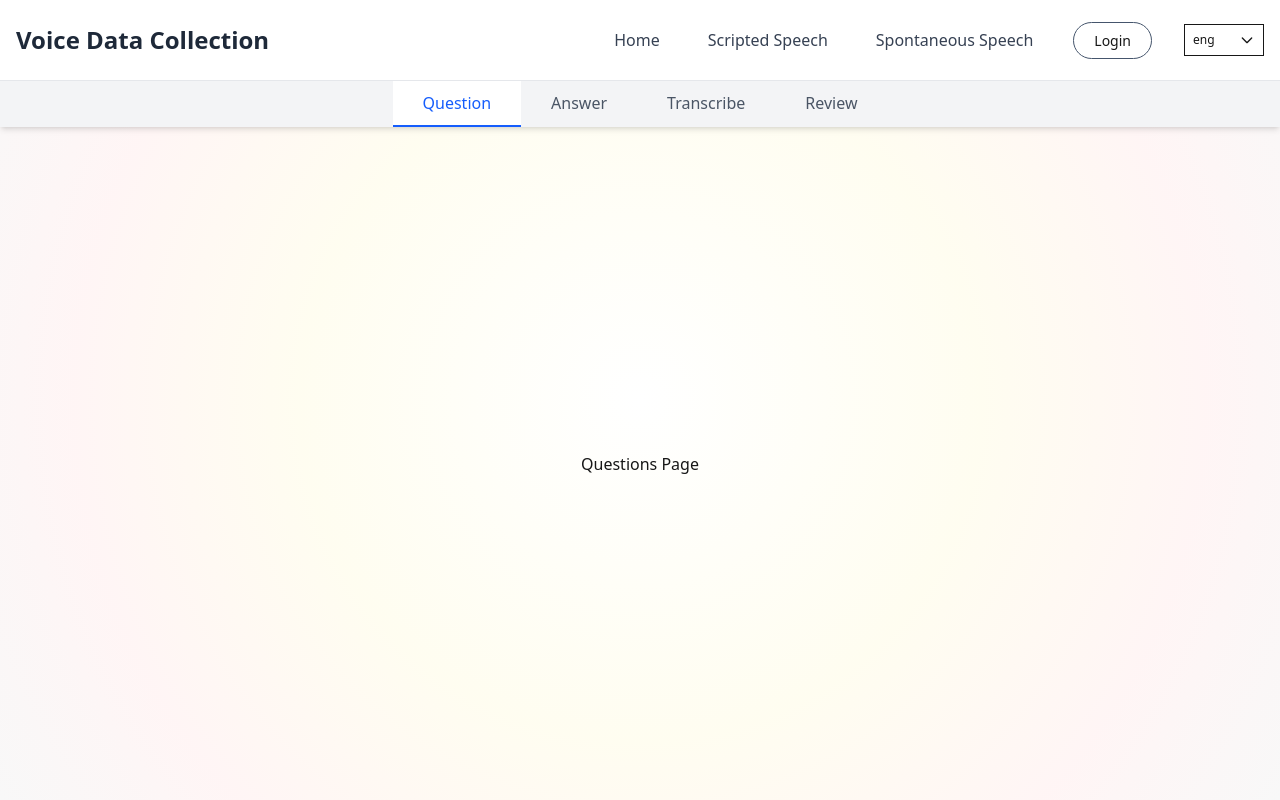
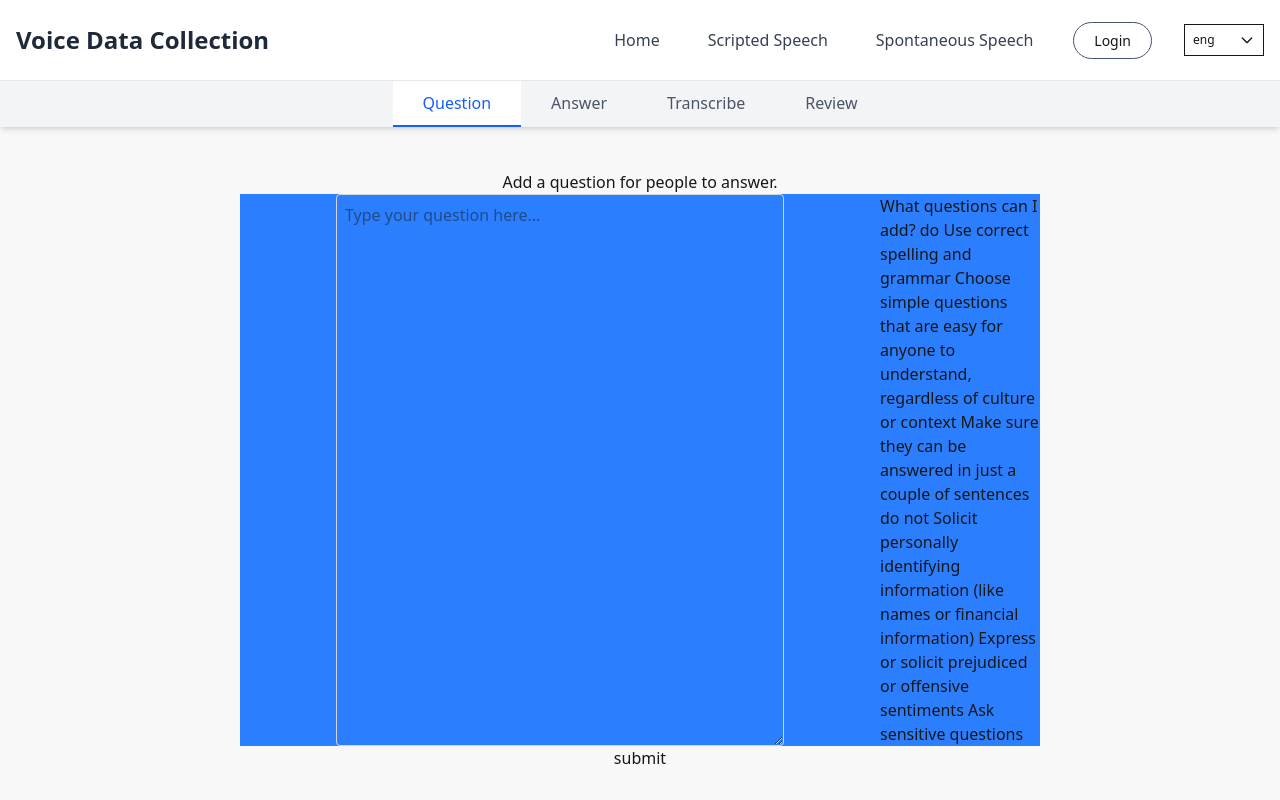
Before and after one commit to ai4lril/ai4lril, a Next.js app: page /question in a window 1280 px wide. Built offline with nearby package versions, Linux system fonts and the light colour scheme.

Commit message:
changed something idk

```diff
--- a/app/globals.css
+++ b/app/globals.css
@@ -1,13 +1,7 @@
 @import "tailwindcss";
 
 :root {
-    --background: radial-gradient(circle at center,
-            #ffffff 0%,
-            rgba(255, 253, 240, 0.97) 45%,
-            /* Very subtle yellow tint */
-            rgba(255, 245, 245, 0.98) 75%,
-            /* Very subtle red tint */
-            #f8f8f8 100%);
+    --background: #f8f8f8;
     --foreground: #171717;
 }
 
--- a/app/listen/page.tsx
+++ b/app/listen/page.tsx
@@ -6,7 +6,7 @@ import BottomBar from "@/components/BottomBar";
 export default function Listen() {
     return (
         <div className="flex flex-col items-center w-full h-full justify-center gap ">
-            <p className="mt-7 sm:mt-3">click <span className="inline-flex">
+            <p className="mt-7 sm:mt-3 text-center">click <span className="inline-flex">
                 <svg xmlns="http://www.w3.org/2000/svg" fill="none" viewBox="0 0 24 24" strokeWidth={1.5} stroke="currentColor" className="size-6">
                     <path strokeLinecap="round" strokeLinejoin="round" d="M12 18.75a6 6 0 0 0 6-6v-1.5m-6 7.5a6 6 0 0 1-6-6v-1.5m6 7.5v3.75m-3.75 0h7.5M12 15.75a3 3 0 0 1-3-3V4.5a3 3 0 1 1 6 0v8.25a3 3 0 0 1-3 3Z" />
                 </svg>
--- a/app/question/page.tsx
+++ b/app/question/page.tsx
@@ -1,9 +1,31 @@
 "use client";
+
+import TextBox from "@/components/TextBox";
 
 export default function question() {
     return (
-        <div>
-            <h1>Questions Page</h1>
+        <div className="flex flex-col items-center w-full h-full justify-center gap ">
+
+            <p className="mt-7 sm:mt-3">Add a question for people to answer.</p>
+
+            <div className="w-full flex justify-center max-w-[800px] mx-auto bg-blue-500">
+                <TextBox />
+                <div className="w-50">
+                    What questions can I add?
+                    do
+                    Use correct spelling and grammar
+                    Choose simple questions that are easy for anyone to understand, regardless of culture or context
+                    Make sure they can be answered in just a couple of sentences
+                    do not
+                    Solicit personally identifying information (like names or financial information)
+                    Express or solicit prejudiced or offensive sentiments
+                    Ask sensitive questions
+                </div>
+            </div>
+            <div>
+                <button>submit</button>
+            </div>
+
         </div>
     )
 }
--- a/components/BottomBar.tsx
+++ b/components/BottomBar.tsx
@@ -28,7 +28,7 @@ export default function BottomBar({ audioSrc, onSkip, onSubmit, disabled = false
             {/* Skip Button */}
             <button
                 onClick={onSkip}
-                className="bg-white inset-shadow-sm inset-shadow-gray-300  w-[12vw] min-w-[130px] px-5 py-2 sm:py-5 outline-3 rounded-full text-gray-500 hover:bg-gray-50 hover:border-gray-400  transition-all flex items-center justify-center gap-2 sm:order-1"
+                className="bg-white inset-shadow-sm inset-shadow-gray-300  w-[12vw] min-w-[130px] px-5 py-2 sm:py-5 outline-2 rounded-full text-gray-500 hover:bg-gray-50 hover:border-gray-400  transition-all flex items-center justify-center gap-2 sm:order-1"
             >
                 Skip
                 <svg xmlns="http://www.w3.org/2000/svg" fill="none" viewBox="0 0 24 24" strokeWidth={1.5} stroke="currentColor" className="w-5 h-5">
@@ -72,7 +72,7 @@ export default function BottomBar({ audioSrc, onSkip, onSubmit, disabled = false
             <button
                 onClick={onSubmit}
                 disabled={disabled || !audioSrc}
-                className={`bg-white inset-shadow-sm inset-shadow-gray-300 w-[12vw] min-w-[130px] px-5 py-2 sm:py-5 outline-3 rounded-full transition-all flex items-center justify-center sm:order-3 ms-auto
+                className={`bg-white inset-shadow-sm inset-shadow-gray-300 w-[12vw] min-w-[130px] px-5 py-2 sm:py-5 outline-2 rounded-full transition-all flex items-center justify-center sm:order-3 ms-auto
                     ${audioSrc
                         ? 'text-green-800 outline-green-400 hover:bg-blue-50 hover:text-blue-700 focus:outline-none focus:ring-2 focus:ring-blue-300'
                         : 'text-gray-500 cursor-not-allowed'
--- /dev/null
+++ b/components/TextBox.tsx
@@ -0,0 +1,13 @@
+export default function TextBox() {
+    return (
+        <div className="flex flex-col items-center w-full h-full justify-center gap-4">
+            <form className="w-full h-full max-w-md">
+                <textarea
+                    className="w-full h-full p-2 border border-gray-300 rounded-sm focus:outline-none focus:ring-2 focus:ring-blue-500 hover:outline-2 hover:outline-blue-400"
+                    placeholder="Type your question here..."
+                    rows={4}
+                ></textarea>
+            </form>
+        </div>
+    );
+}
```
Also changed, not shown: app/speak/page.tsx (line endings or trailing spaces).
